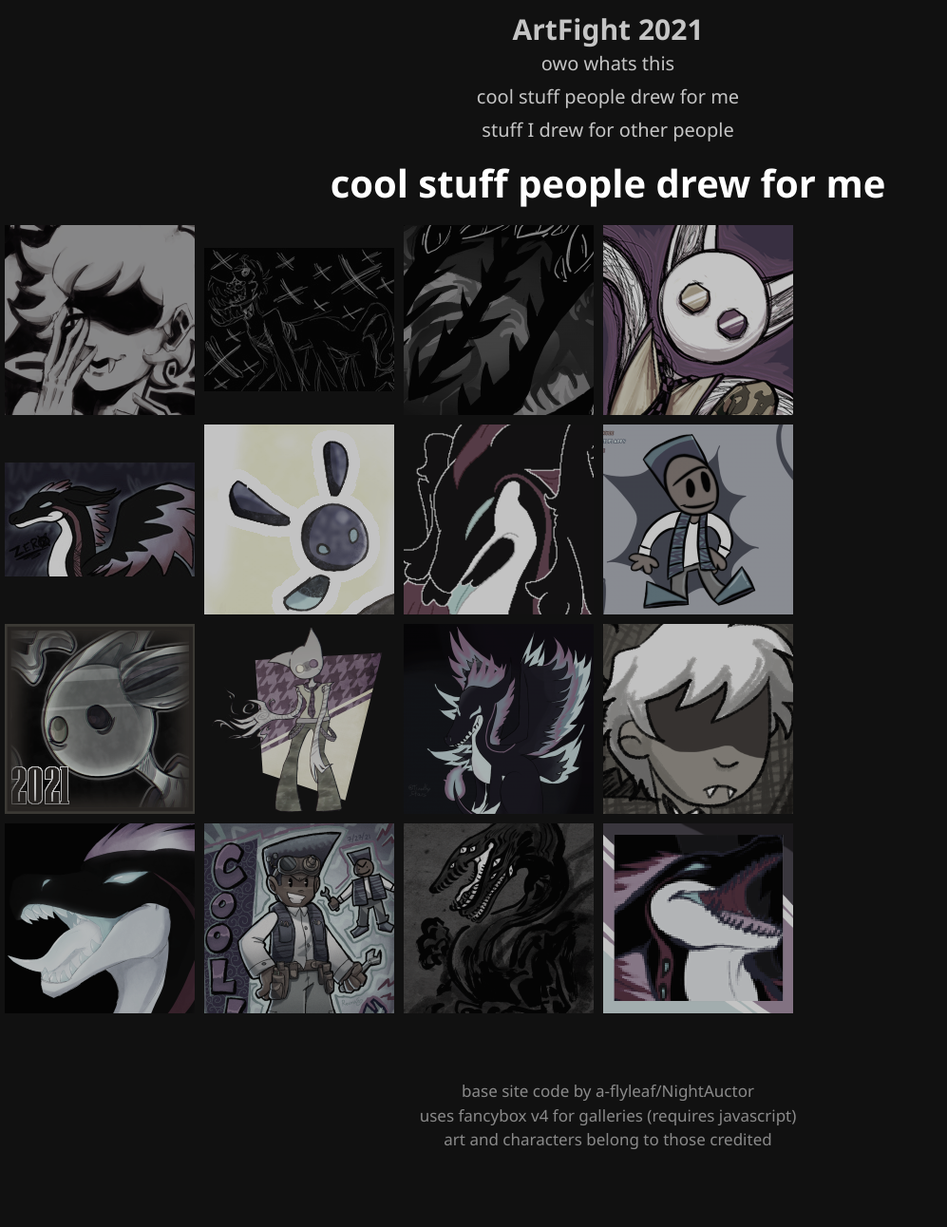
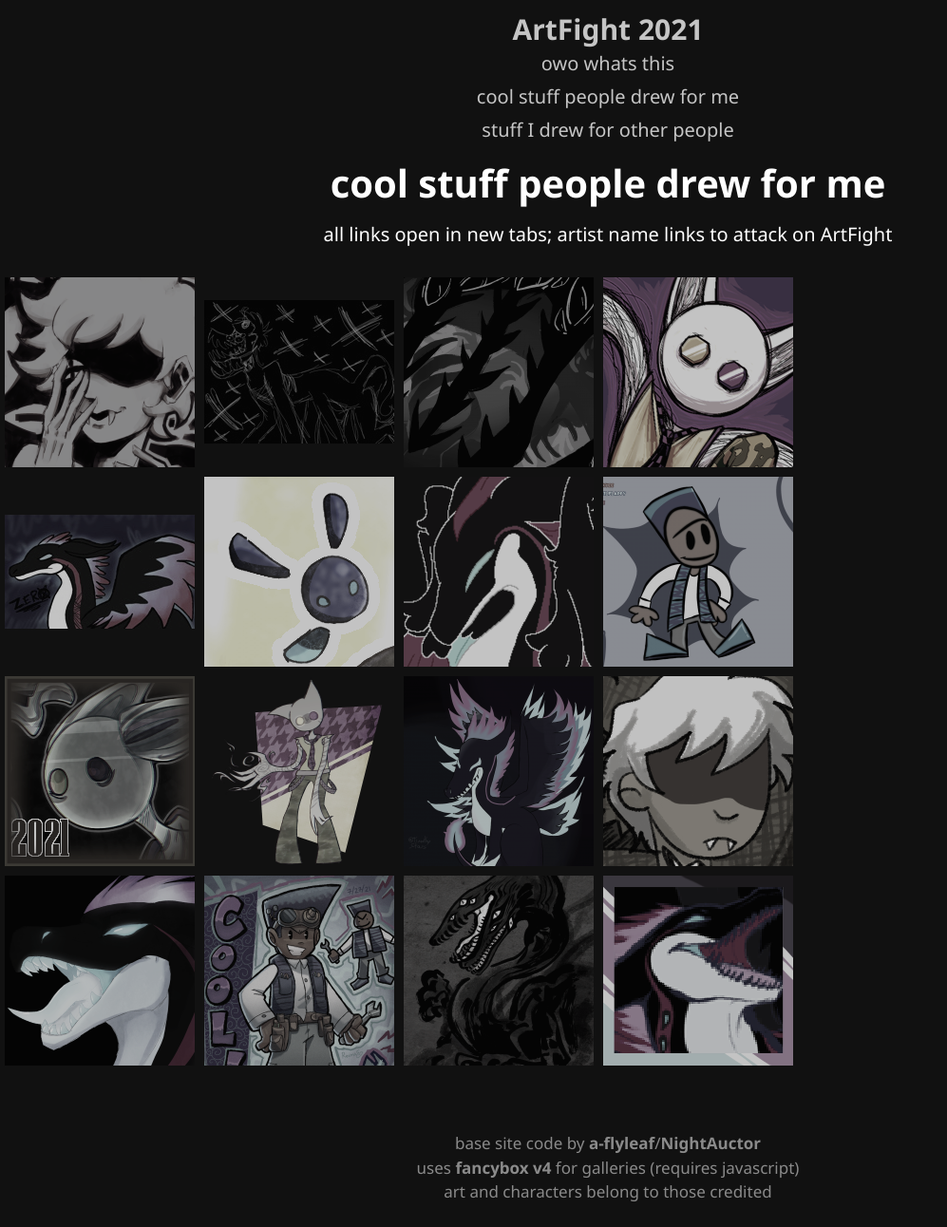
Before and after one commit to a-flyleaf/artfight, a Jekyll site: the page built from for-me.html, in a window 1280 px wide. Shown: the whole page at 95% size, without its empty margins (0-997 px from the left). Built offline with Jekyll 4.4.1, drawn with Linux system fonts in a browser that asks for light colours; before the commit the page ends 1237 px from its top, so only the background shows below that.

Commit message:
add info to gallery pages

```diff
--- a/css.css
+++ b/css.css
@@ -16,6 +16,7 @@ footer{color:#8a8a8a; font-size:.85em; margin:3rem 0 .5rem; padding:1rem 0;}
 
 header a,a h1,footer a{transition:.3s;}
 a h1:hover,a h1:active,footer a:hover,footer a:active{text-shadow:0 0 .15em #bf54e2,0 0 .25em #bf54e2; color:#fff;}
+footer a{font-weight:bold;}
 
 
 /*GALLERY*/
@@ -37,6 +38,7 @@ a h1:hover,a h1:active,footer a:hover,footer a:active{text-shadow:0 0 .15em #bf5
 /*CONTENT TYPOGRAPHY*/
 .txt main{padding:0 2rem;} .txt h2{text-align:left; margin:0;}
 .txt h2,.abt h2{font-weight:normal;}
+.info{margin:0 2rem 1.25em; text-align:center;} .info span{display:inline-block;}
 
 h2{font-size:2em; margin:0 2rem 1rem; line-height:115%; text-align:center;}
 h3{color:#dcdcdc; font-size:1.5em; margin:.75em 2rem -.25em; max-width:32.5rem;}
--- a/for-me.html
+++ b/for-me.html
@@ -2,4 +2,5 @@
 layout: 2021
 title: cool stuff people drew for me
 ---
+<p class="info"><span>all links open in new tabs;</span> <span>artist name links to attack on ArtFight</span></p>
 <div class="gallery">{%include def.html%}</div>
--- a/for-you.html
+++ b/for-you.html
@@ -2,4 +2,5 @@
 layout: 2021
 title: stuff I drew for other people
 ---
+<p class="info"><span>all links open in new tabs;</span> <span>recipient name links to attack on ArtFight</span></p>
 <div class="gallery">{%include atk.html%}</div>
```
